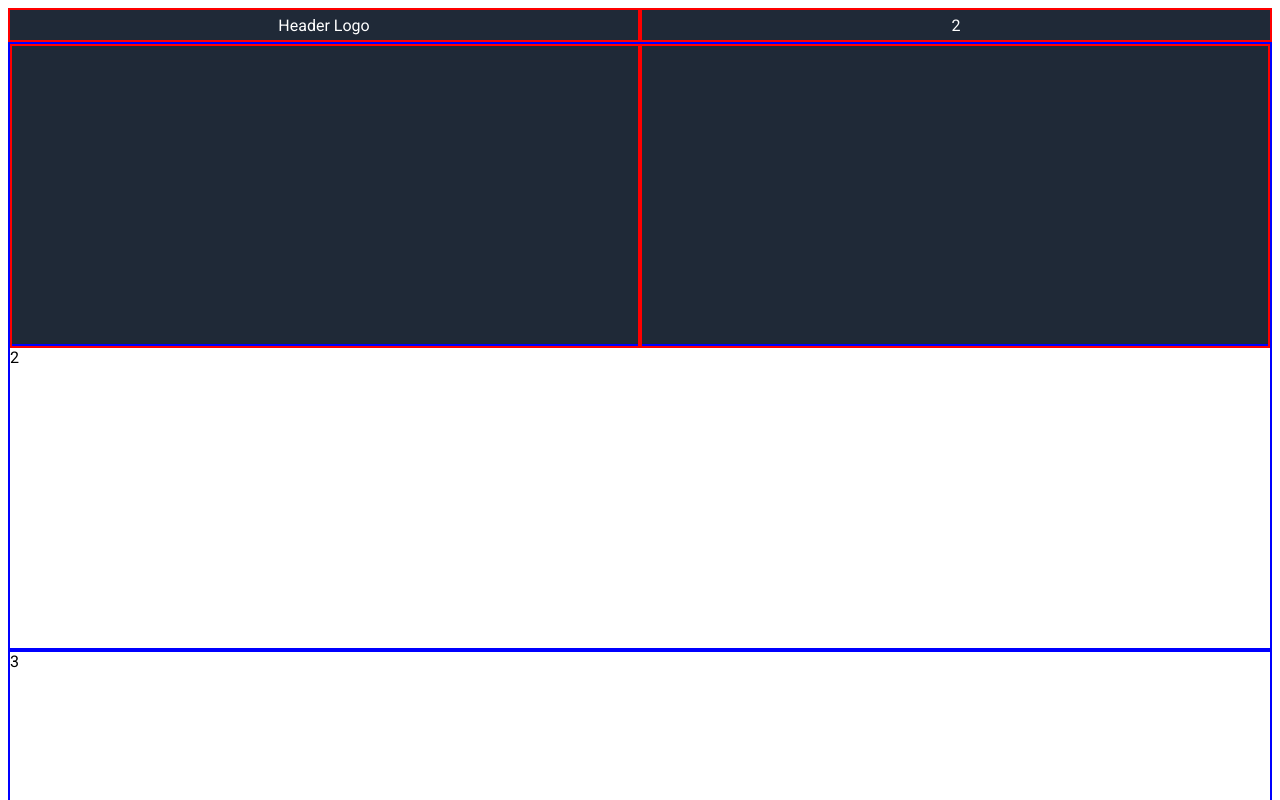
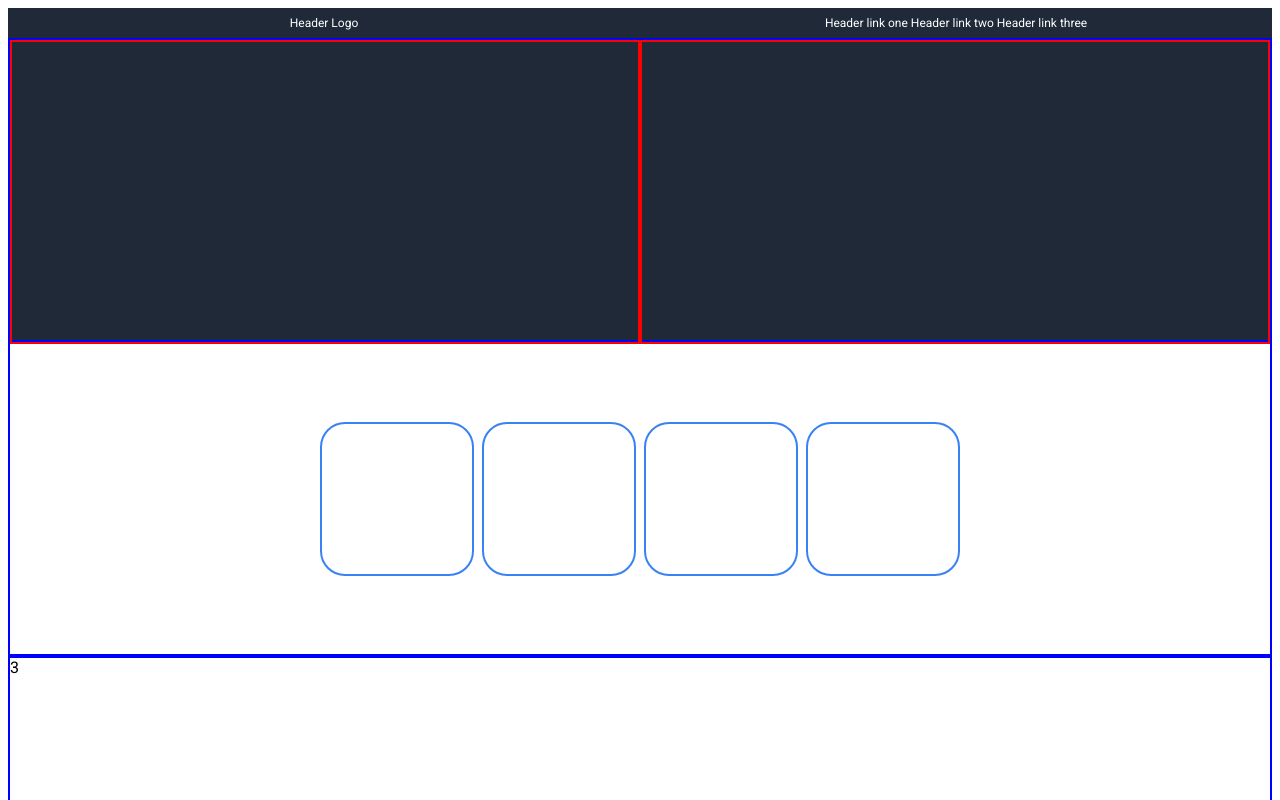
Before and after one commit to saikatgpae/odin_css_assignment, a plain HTML site: page index.html in a window 1280 px wide. Shown: the top 800 px of the page. Drawn offline with Linux system fonts and the light colour scheme.

Commit message:
modified the body-container and css of the same"

```diff
--- a/index.html
+++ b/index.html
@@ -9,14 +9,19 @@
     <body>
         <div class="header-container">
             <div class="one">Header Logo</div>
-            <div class="two">2</div>
+            <div class="two">Header link one Header link two Header link three</div>
           </div>
           <div class="body-container">
-              <div class="body1-container">
+              <div class="first-container">
                   <div></div>
                   <div></div>
               </div>
-              <div>2</div>
+              <div class="second-container">
+                <div class="item"></div>
+                <div class="item"></div>
+                <div class="item"></div>
+                <div class="item"></div>
+              </div>
               <div>3</div>
               <div>4</div>
           </div>
--- a/style.css
+++ b/style.css
@@ -6,9 +6,10 @@
     display: flex;
     background-color: #1f2937;
     color: white;
+    font-size: 12px;
 }
     .header-container div {
-    border: 2px solid red;
+
     height: 30px;
     flex: 1;
     display: flex;
@@ -24,15 +25,36 @@
         border: 2px solid blue;
         height: 300px;
     }
-    .body1-container {
+        .first-container {
             display: flex;
             background-color: #1f2937;
         }
-        .body1-container div {
+        .first-container div {
             border: 2px solid red;
             height: 300px;
             flex: 1;
         }
+        .second-container {
+
+        padding: 5px;
+
+        border: 4px solid indigo;
+        display: flex;
+        align-items: center;
+        justify-content: center;
+        gap: 8px;
+        }
+
+      .second-container div {
+        width: 150px;
+        height: 150px;
+        border: 2px solid #3882f6;
+        border-radius: 25px;
+      }
+
+
+
+
 .footer-container{
     color: white;
     background-color: #1f2937;
```
Lines whose indentation alone changed are shown as unchanged.
